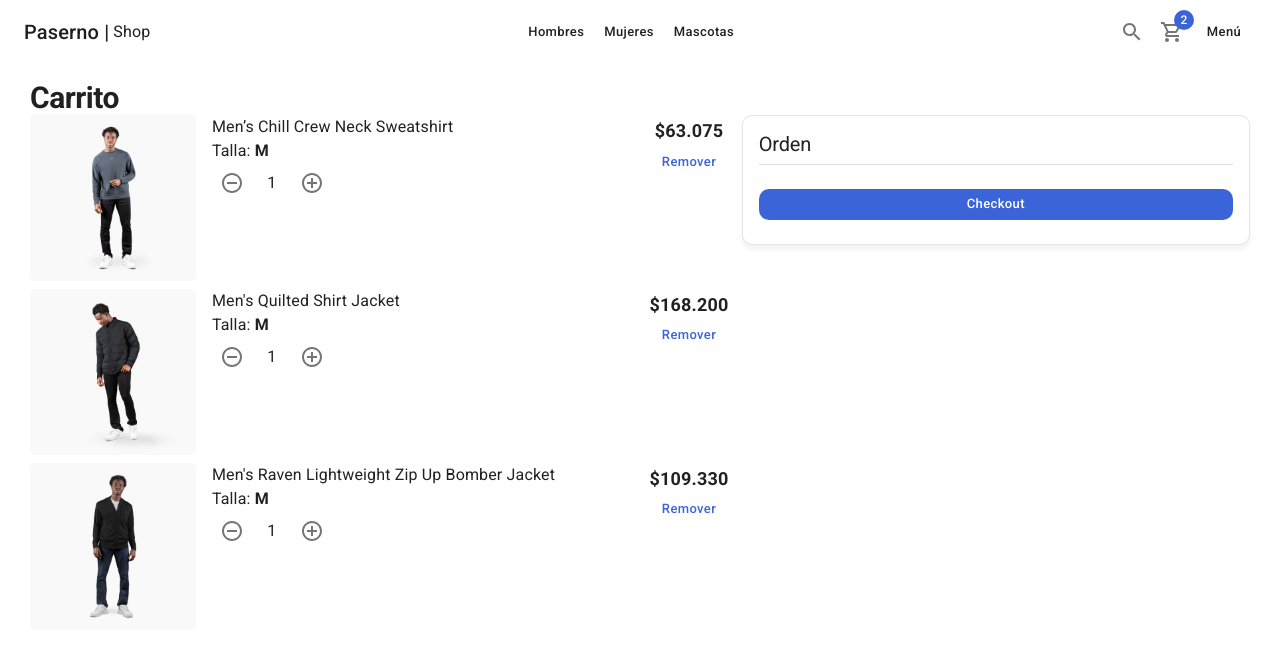
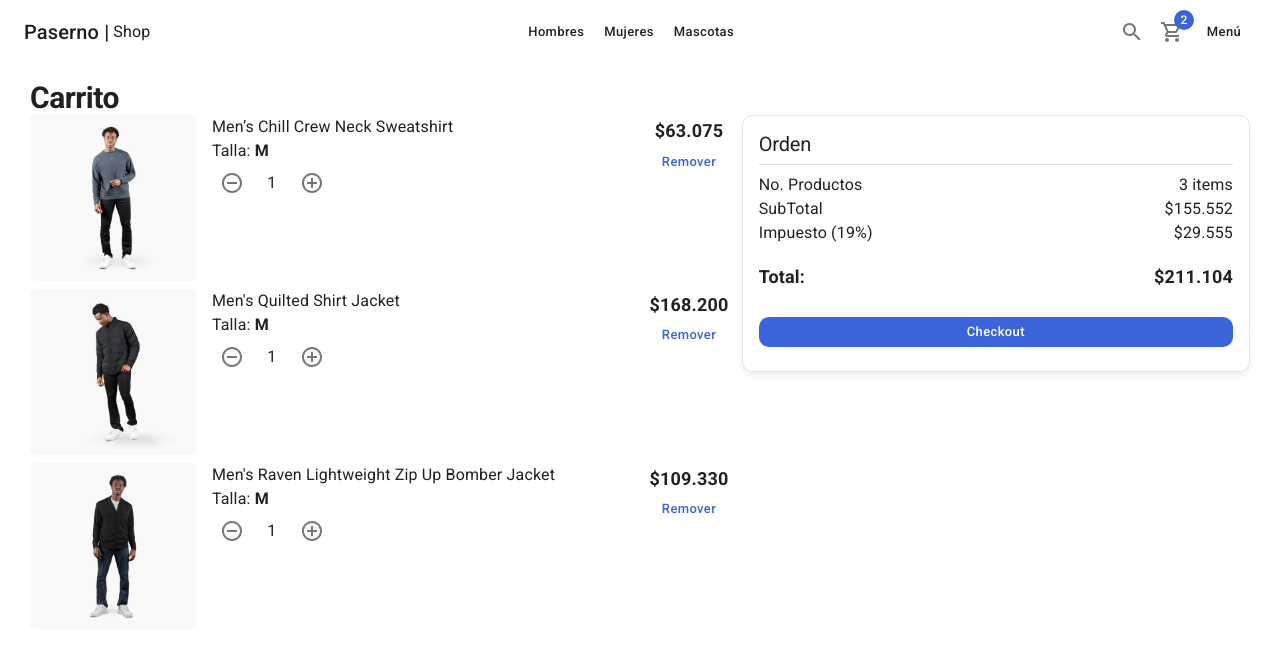
Before and after one commit to Paserno/paserno-shop, a Next.js app: page /cart in a window 1280 px wide. Shown: the top 656 px of the page. Built offline with nearby package versions, Linux system fonts and the light colour scheme.

Commit message:
Resumen de la Orden

```diff
--- a/components/cart/CartList.tsx
+++ b/components/cart/CartList.tsx
@@ -1,4 +1,4 @@
-import { } from 'react';
+import { FC } from 'react';
 import NextLink from 'next/link';
 import { initialData } from '../../database/products';
 import { Grid, Link, Typography, CardActionArea, CardMedia, Box, Button } from '@mui/material';
@@ -12,7 +12,11 @@
     initialData.products[2],
 ]
 
-export const CartList = () => {
+interface Props {
+    editable?: boolean;
+}
+
+export const CartList: FC<Props> = ({ editable = false }) => {
     return (
         <>
             {
@@ -38,14 +42,22 @@
                                 <Typography variant='body1'>{product.title}</Typography>
                                 <Typography variant='body1'>Talla: <strong>M</strong></Typography>
 
-                                {/* Conditional */}
-                                <ItemCounter />
+
+                                {
+                                    editable
+                                        ? <ItemCounter />
+                                        : <Typography variant='h5'>3 item</Typography>
+                                }
                             </Box>
                         </Grid>
                         <Grid item xs={2} display='flex' alignItems='center' flexDirection='column'>
                             <Typography variant='subtitle1'>{currencyExchange(product.price)}</Typography>
-                            {/* Editable */}
-                            <Button variant='text' color='secondary'>Remover</Button>
+
+                            {
+                                editable && (
+                                    <Button variant='text' color='secondary'>Remover</Button>
+                                )
+                            }
                         </Grid>
                     </Grid>
                 ))
--- /dev/null
+++ b/components/cart/OrderSummary.tsx
@@ -0,0 +1,38 @@
+import {} from 'react';
+import { Grid, Typography } from '@mui/material';
+
+
+export const OrderSummary = () => {
+  return (
+    <Grid container>
+        <Grid item xs={6}>
+            <Typography>No. Productos</Typography>
+        </Grid>
+        <Grid item xs={6} display='flex' justifyContent='end'>
+            <Typography>3 items</Typography>
+        </Grid>
+
+        <Grid item xs={6}>
+            <Typography>SubTotal</Typography>
+        </Grid>
+        <Grid item xs={6} display='flex' justifyContent='end'>
+            <Typography>{ `$${155.552}` }</Typography>
+        </Grid>
+
+        <Grid item xs={6}>
+            <Typography>Impuesto (19%)</Typography>
+        </Grid>
+        <Grid item xs={6} display='flex' justifyContent='end'>
+            <Typography>{ `$${29.555}` }</Typography>
+        </Grid>
+
+        <Grid item xs={6} sx={{ marginTop: 2}}>
+            <Typography variant='subtitle1'>Total:</Typography>
+        </Grid>
+        <Grid item xs={6} display='flex' justifyContent='end' sx={{ marginTop: 2}}>
+            <Typography variant='subtitle1'>{ `$${211.104}` }</Typography>
+        </Grid>
+
+    </Grid>
+  )
+}
--- a/components/cart/index.ts
+++ b/components/cart/index.ts
@@ -1 +1,2 @@
 export * from './CartList';
+export * from './OrderSummary';
--- a/pages/cart/index.tsx
+++ b/pages/cart/index.tsx
@@ -1,7 +1,8 @@
 import { } from 'react'
 import { Card, CardContent, Grid, Typography, Divider, Box, Button } from '@mui/material';
 import { ShopLayout } from '../../components/layouts'
-import { CartList } from '../../components/cart';
+import { CartList, OrderSummary } from '../../components/cart';
+
 
 const CartPage = () => {
     return (
@@ -10,7 +11,7 @@
 
             <Grid container>
                 <Grid item xs={12} sm={7}>
-                    <CartList />
+                    <CartList editable/>
                 </Grid>
                 <Grid item xs={12} sm={5}>
                     <Card className='summary-card'>
@@ -18,7 +19,7 @@
                             <Typography variant='h2'>Orden</Typography>
                             <Divider sx={{ my:1 }}/>
 
-                            {/* Order Sumary */}
+                            <OrderSummary />
 
                             <Box sx={{ marginTop: 3 }}>
                                 <Button color='secondary' className='circular-btn' fullWidth>
```
